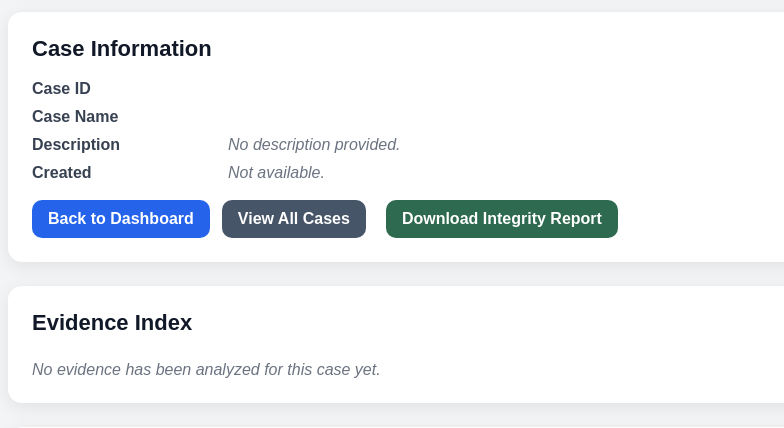
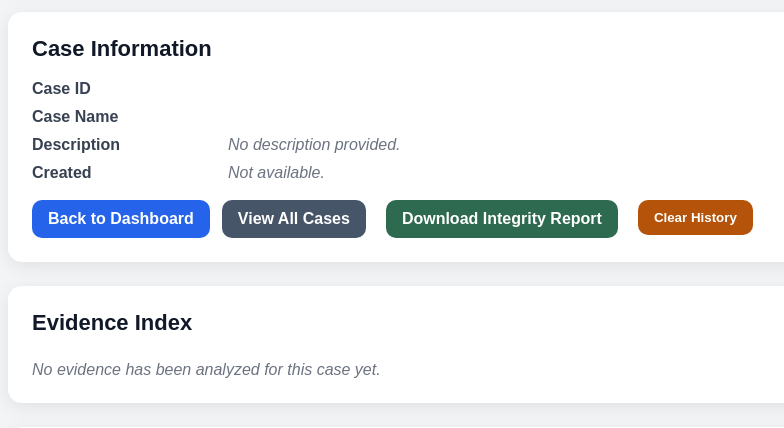
Before and after one commit to Kcaldwell99/evidenceanalyzer, a FastAPI app: template app/templates/case_detail.html in a window 1280 px wide. Shown: the part 147-575 px from the top of the page, without its empty margins (82-866 px from the left). Run offline with FastAPI, Linux system fonts and the light colour scheme; the template is opened without the code that fills it, so the values that code supplies are empty.

Commit message:
Add Clear History button per case

```diff
--- a/app/main.py
+++ b/app/main.py
@@ -1199,6 +1199,20 @@ async def video_compare_submit(
             "report": report,
         },
     )
+@app.post("/clear-custody-log/{case_id}")
+async def clear_custody_log(
+    case_id: str,
+    current_user: User = Depends(get_current_user),
+    db: Session = Depends(get_db),
+):
+    from app.models import CustodyLog
+    case_obj = db.query(Case).filter(Case.case_id == case_id).first()
+    if not case_obj:
+        raise HTTPException(status_code=404, detail="Case not found.")
+    assert_case_ownership(case_obj, current_user)
+    db.query(CustodyLog).filter(CustodyLog.case_id == case_id).delete()
+    db.commit()
+    return RedirectResponse(url=f"/cases/{case_id}", status_code=303)
 
 # =========================================================
 # BATCH SCAN  (login required)
--- a/app/templates/case_detail.html
+++ b/app/templates/case_detail.html
@@ -215,6 +215,9 @@
                 <a class="button" href="/">Back to Dashboard</a>
                 <a class="button secondary" href="/reports">View All Cases</a>
                 <a class="button" href="/integrity-report/{{ case.case_id }}" target="_blank" style="background:#2d6a4f; margin-left:8px;">Download Integrity Report</a>
+                <form action="/clear-custody-log/{{ case.case_id }}" method="post" style="display:inline; margin-left:8px;">
+                    <button type="submit" style="background:#b45309; color:white; border:none; padding:10px 16px; border-radius:10px; font-weight:600; cursor:pointer;" onclick="return confirm('Clear all custody log history for this case?')">Clear History</button>
+                </form>
 
             </div>
         </div>
```
